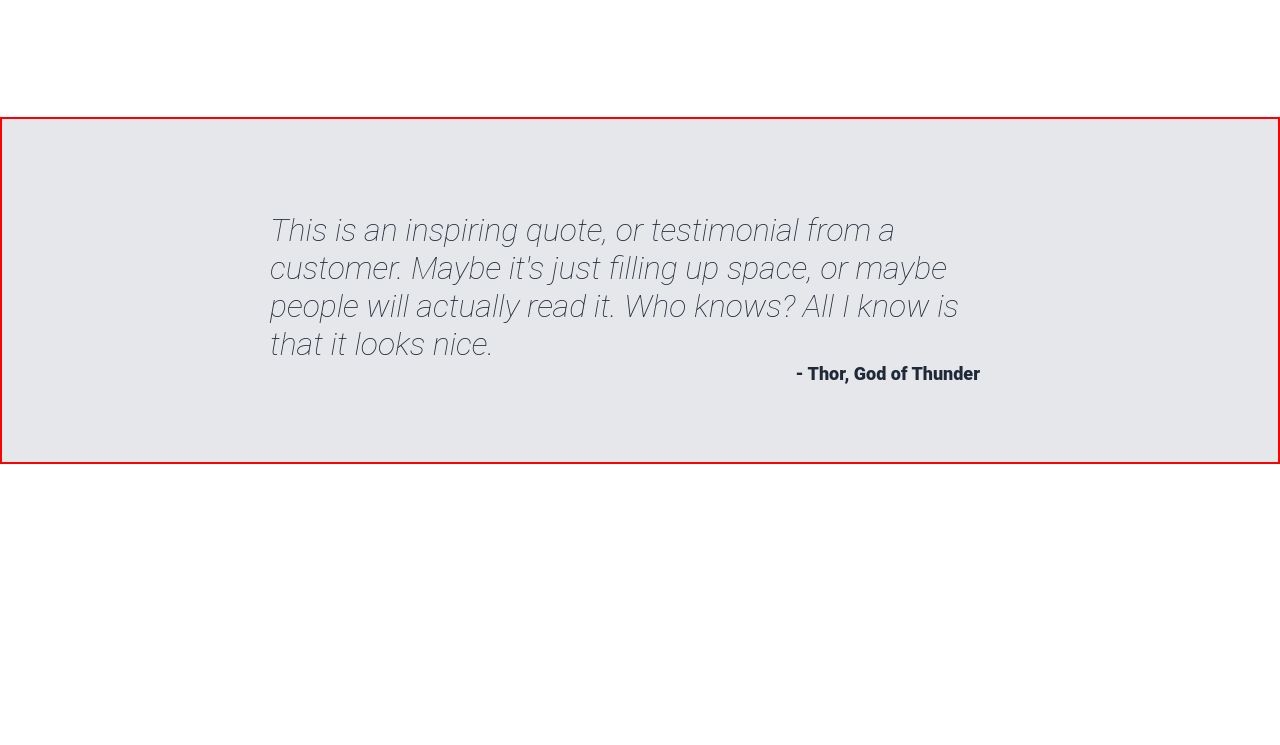
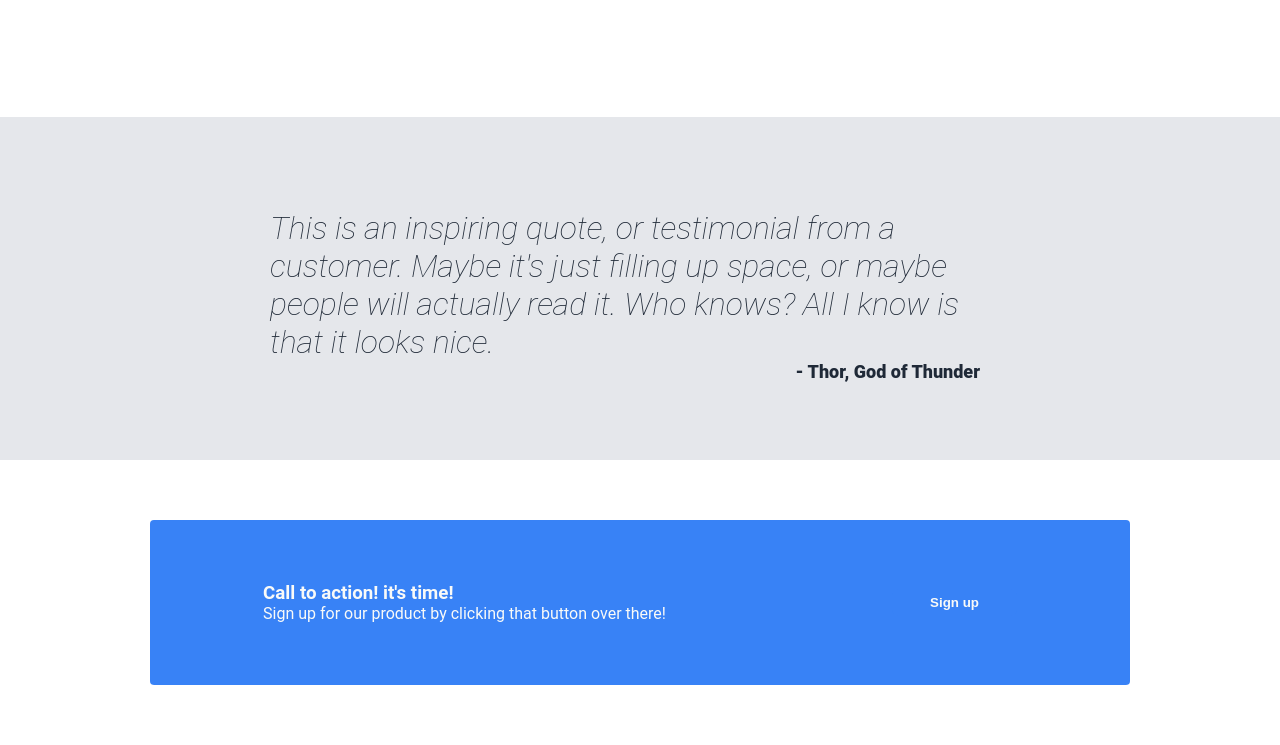
Before and after one commit to sheld1310/landing-page, a plain HTML site: page index.html in a window 1280 px wide. Shown: the part 841-1586 px from the top of the page. Before the commit the page ends 1305 px from the top, so only its background shows below. Drawn offline with Linux system fonts and the light colour scheme.

Commit message:
Add call to action box, and set sizing

```diff
--- a/index.html
+++ b/index.html
@@ -53,6 +53,15 @@
         Who knows? All I know is that it looks nice.</p>
     <p id="thor">- Thor, God of Thunder</p>
 </div>
+<div class="section-4">
+ <div class="CTA-box">
+    <div id="CTA-text">
+    <h3>Call to action! it's time!</h3>
+    <div id="CTA-p">Sign up for our product by clicking that button over there!</div>
+  </div>
+    <button class="CTA-button">Sign up</button></div>
+ </div>
+</div>
 </div>
 </body>
 </html>
--- a/style.css
+++ b/style.css
@@ -136,7 +136,6 @@ button {
 }
 
 .section-3 {
-    border: 2px solid red;
     display: flex;
     justify-content: center;
     flex-wrap: wrap;
@@ -162,3 +161,28 @@ button {
     margin-right: 60px;
     text-align:end
 }
+
+.section-4 {
+    display: flex;
+    justify-content: center;
+}
+
+.CTA-box {
+    width: 980px;
+    height: 165px;
+    background-color: #3882F6;
+    border-radius: 4px;
+    display: flex;
+    justify-content: space-around;
+    align-items: center;
+    margin: 60px 0;
+
+}
+
+#CTA-text {
+    color: #F9FAF8;
+}
+
+h3 {
+    display:inline;
+}
```
